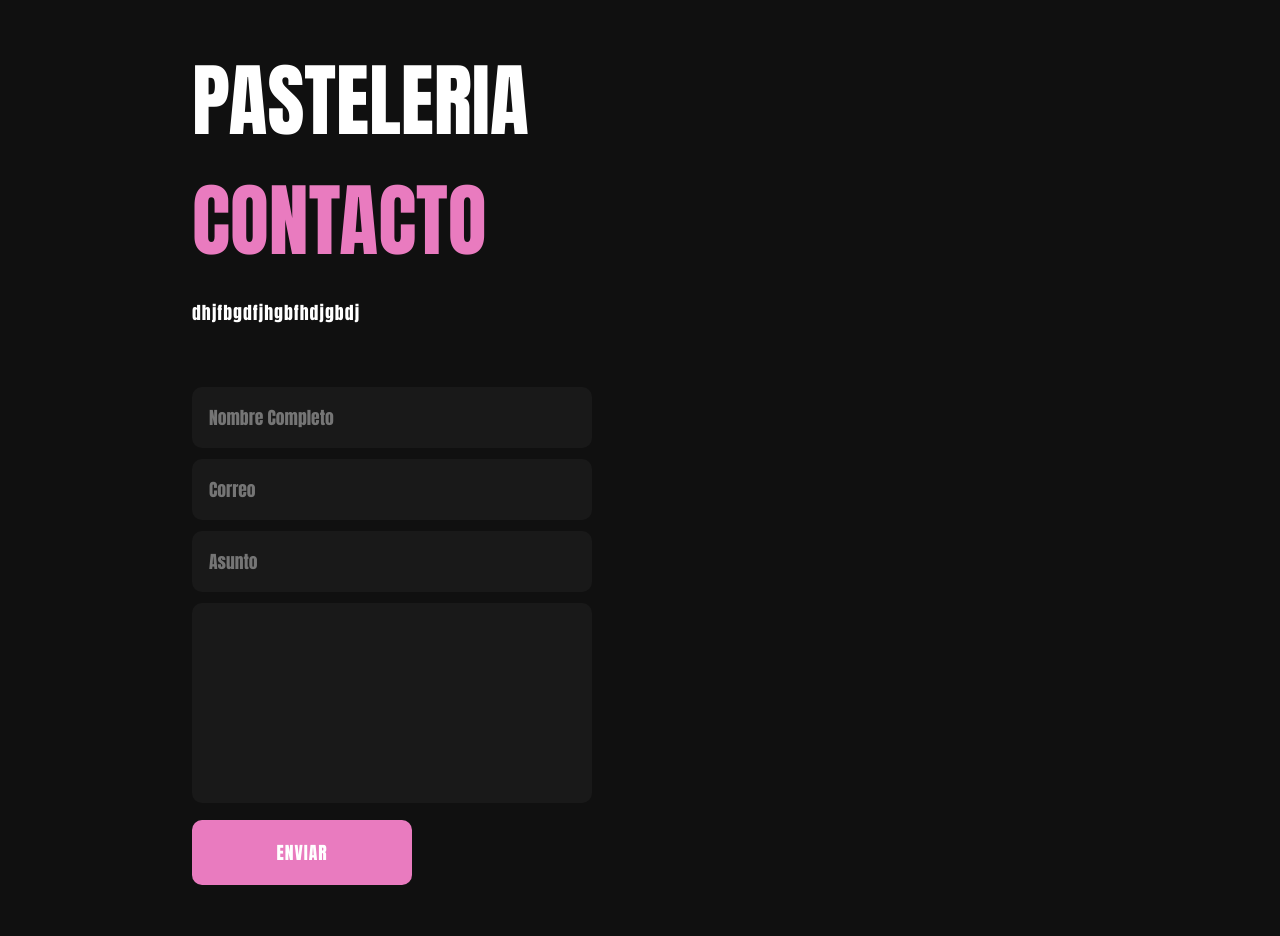
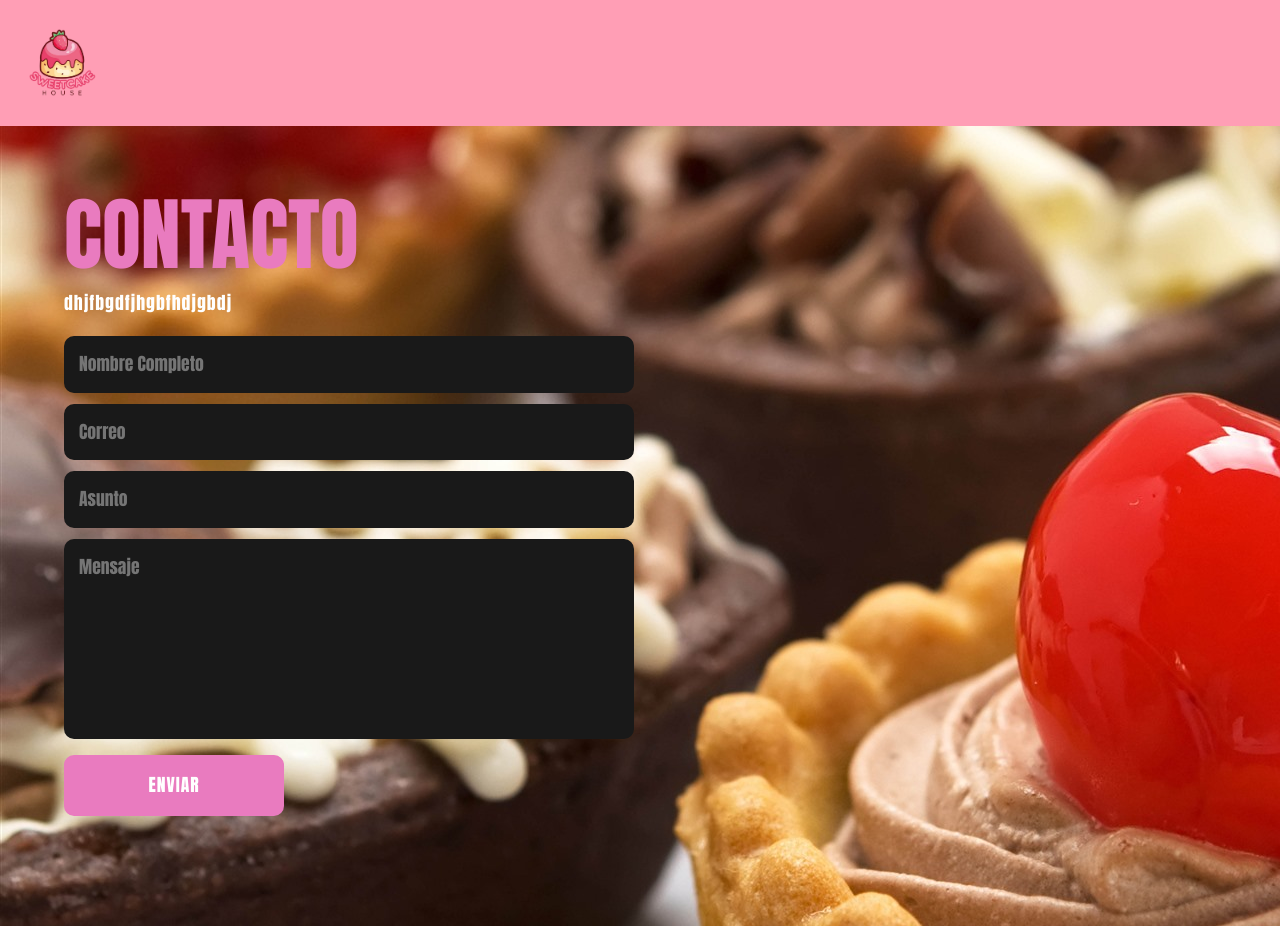
Before and after one commit to Karathril/Pasteleria, a plain HTML site: page Contacto.html in a window 1280 px wide. Drawn offline with nearby package versions, Linux system fonts and the light colour scheme.

Commit message:
Actualización Contacto 12/04/2023

```diff
--- a/Contacto.html
+++ b/Contacto.html
@@ -1,26 +1,50 @@
 <!DOCTYPE html>
 <html lang="en">
 <head>
+    <link href="https://cdn.jsdelivr.net/npm/bootstrap@5.3.0-alpha3/dist/css/bootstrap.min.css" rel="stylesheet"
+    integrity="sha384-KK94CHFLLe+nY2dmCWGMq91rCGa5gtU4mk92HdvYe+M/SXH301p5ILy+dN9+nJOZ" crossorigin="anonymous">
     <meta charset="UTF-8">
     <meta name="viewport" content="width=device-width, initial-scale=1.0">
     <title>Document</title>
     <link rel="stylesheet" href="Styles/Estilo_Contacto.css"/>
 </head>
 <body>
+    <!--Barra de navegacion-->
+    <nav class="navbar navbar-expand-lg bg-body-tertiary" style="min-height: 5rem; font-size: 20px; background-color: #ff9eb5 !important;">
+        <div class="container-fluid">
+        <a class="navbar-brand" href="Index.html">
+            <img src="Images/Ima_index/cakeBrand.png" alt="Bootstrap" width="100" height="100">
+        </a>
+        <button class="navbar-toggler" type="button" data-bs-toggle="collapse" data-bs-target="#navbarNavDropdown"
+            aria-controls="navbarNavDropdown" aria-expanded="false" aria-label="Toggle navigation">
+            <span class="navbar-toggler-icon"></span>
+        </button>
+        <div class="collapse navbar-collapse d-flex justify-content-center" id="navbarNavDropdown">
+            <ul class="navbar-nav">
+            <i class="fa-thin fa-user" style="color: #000000;"></i>
+            </ul>
+        </div>
+        </div>
+    </nav>
+    <div class="slider">
+        <div class="load">
+            <div>
                 <section class="contacto">
                     <div class="formulario-contacto">
-            <h1>PASTELERIA <span>CONTACTO</span></h1>
+                        <h1>CONTACTO</h1>
                         <p>dhjfbgdfjhgbfhdjgbdj</p>
                         <form action="">
                             <input type="" placeholder="Nombre Completo" required>
                             <input type="email" name="email" id="" placeholder="Correo" required>
                             <input type="" placeholder="Asunto" required>
-                <textarea name="" id="" cols="30" rows="10" placeholder="Mensaje" required>
-
-                </textarea>
+                            <textarea name="" id="" cols="30" rows="10" placeholder="Mensaje" required></textarea>
                             <input type="submit" name="" value="Enviar" class="btn">
                         </form>
                     </div>
                 </section>
+            </div>
+        </div>
+    </div>
+
 </body>
 </html>
--- a/Styles/Estilo_Contacto.css
+++ b/Styles/Estilo_Contacto.css
@@ -1,40 +1,61 @@
 *{
     padding: 0;
     margin: 0;
-    box-sizing: border-box;
     font-family: Impact, Haettenschweiler, 'Arial Narrow Bold', sans-serif;
 }
 
+.load{
+    animation: slide 20s ease-in-out infinite;
+}
+
+.slider{
+    background-repeat: initial;
+    background-size: cover;
+    background-position: center;
+    width: 100%;
+    height: 100%;
+}
+
+@keyframes slide {
+    0% {background-image: url(/Images/Ima_Contacto/Cont_1.jpg);}
+    22% {background-image: url(/Images/Ima_Contacto/Cont_1.jpg);}
+    25% {background-image: url(/Images/Ima_Contacto/Cont_2.jpg);}
+    47% {background-image: url(/Images/Ima_Contacto/Cont_2.jpg);}
+    50% {background-image: url(/Images/Ima_Contacto/Cont_3.jpg);}
+    72% {background-image: url(/Images/Ima_Contacto/Cont_3.jpg);}
+    75% {background-image: url(/Images/Ima_Contacto/Cont_4.jpg);}
+    97% {background-image: url(/Images/Ima_Contacto/Cont_4.jpg);}
+}
+
 section {
-    padding: 40px 15%;
+    padding: 40px 5%;
 }
 
 .contacto{
-    background: #101010;
     height: 100%;
     width: 100%;
     min-height: 100vh;display: grid;
     grid-template-columns: repeat(2, 2fr);
     align-items: center;
-    grid-gap: 6rem;
+    grid-gap: 12px;
+}
+
+.contacto{
+    padding-top: 1px;
 }
 
 .formulario-contacto h1{
     font-size: 80px;
-    color: #fff;
-    margin-bottom:  20px;
+    color: rgb(233, 123, 191)
 }
 
-span{
-    color: rgb(233, 123, 191);
-}
 
 .formulario-contacto p{
     color: white;
     letter-spacing: 1px;
     line-height: 26px;
     font-size: 1.1rem;
-    margin-bottom: 3.8rem;
+    margin-bottom: 20px;
 }
 
 .formulario-contacto form{
@@ -44,7 +65,7 @@ span{
 .formulario-contacto form input,form textarea
 {
     width: 100%;
-    padding: 17px;
+    padding: 15px;
     border: none;
     outline: none;
     background: #191919;
@@ -74,7 +95,6 @@ span{
 }
 
 .formulario-contacto form .btn:hover{
-    border: 2px solid #191919;
-    background: transparent;
+    border: 2px solid ;
     transform:  scale(1.1);
 }
```
Also changed, not shown: Images/Ima_Contacto/Cont_1.jpg (added), Images/Ima_Contacto/Cont_2.jpg (added), Images/Ima_Contacto/Cont_3.jpg (added), Images/Ima_Contacto/Cont_4.jpg (added). Lines whose indentation alone changed are shown as unchanged.
